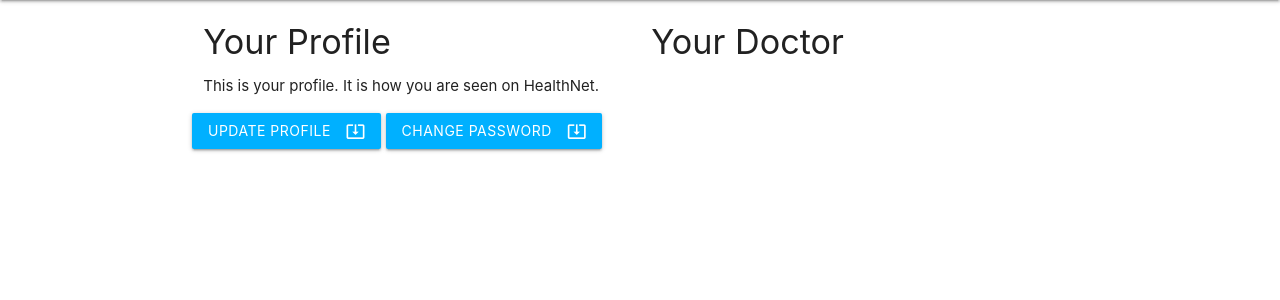
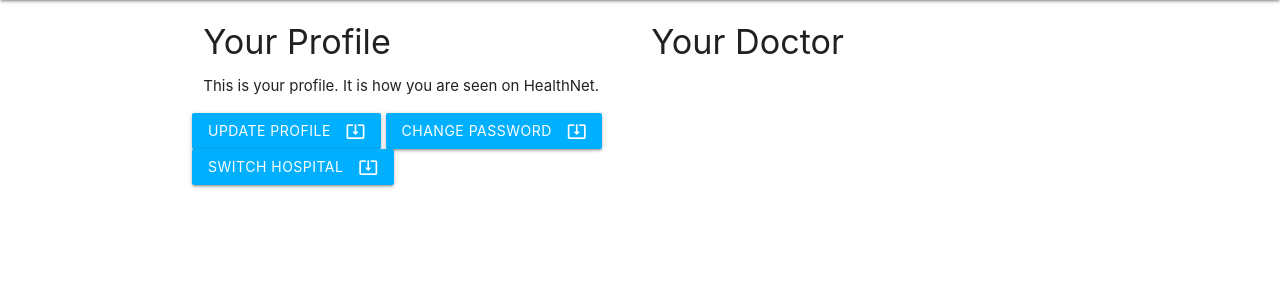
Before and after one commit to evanextreme/healthnet, a Django app: page /account/ in a window 1280 px wide. Shown: the part 64-364 px from the top of the page. Run offline with Django 3.2, Linux system fonts and the light colour scheme; parts of the project's set-up code (start-up, migrations or seed data) failed here and were passed over; some libraries are stand-ins or nearby versions.

Commit message:
Doctors can now change hospitals. Accessed by going to account --> switch hospital
git-svn-id: svn+ssh://control.se.rit.edu/home/teams/261/s261-08d/svn/trunk@105 ba42aba2-8e26-4a4c-85cc-ac5429f0f81b

```diff
--- a/HealthNet/templates/account/index.html
+++ b/HealthNet/templates/account/index.html
@@ -8,7 +8,9 @@
         <p>This is your profile. It is how you are seen on HealthNet.</p>
         <div class="row">
         <a class="waves-effect waves-light btn light-blue accent-3" href="profile/">Update Profile<i class="material-icons right">system_update_alt</i></a>
-        <a class="waves-effect waves-light btn light-blue accent-3" href="password/">Change PAssword<i class="material-icons right">system_update_alt</i></a>
+        <a class="waves-effect waves-light btn light-blue accent-3" href="password/">Change Password<i class="material-icons right">system_update_alt</i></a>
+        <a class="waves-effect waves-light btn light-blue accent-3" href="change_hospital/">Switch Hospital<i class="material-icons right">system_update_alt</i></a>
+
         </div>
     </div>
     <div class="col s6">
--- a/HealthNet/urls.py
+++ b/HealthNet/urls.py
@@ -31,6 +31,7 @@ urlpatterns = [
     url(r'^register/$', views.register_page,name='register'),
 	url(r'^account/$', views.account, name='account'),
 	url(r'^account/profile/$', views.update_profile, name='profile'),
+    url(r'^account/change_hospital/$', views.change_hospital, name='change_hospital'),
 	url(r'^account/password/$', views.change_password, name='password'),
 	url(r'^all_events/', views.all_events, name='all_events'),
     url(r'^', include('django.contrib.auth.urls')),
--- a/HealthNet/views.py
+++ b/HealthNet/views.py
@@ -124,6 +124,21 @@ def update_profile(request):
         return render_to_response('account/profile.html', variables)
 
 @csrf_exempt
+def change_hospital(request):
+    user = request.user
+    if request.method == 'POST':
+        hospital_change_form = DoctorForm(request.POST, instance = user)
+        if hospital_change_form.is_valid():
+            hospital_change_form.save()
+            event=log(user=user,action="doctor_changehosptial")
+            event.save()
+            return HttpResponseRedirect('/')
+    hospital_change_form = DoctorForm(initial={'current_hospital_assignment':user.doctor.current_hospital_assignment})
+    variables = RequestContext(request, {'user':user,'hospital_change_form':hospital_change_form})
+    return render_to_response('account/change_hospital.html', variables)
+
+
+@csrf_exempt
 def change_password(request):
     user = request.user
     if request.method == 'POST':
```
Also changed, not shown: db.sqlite3.
